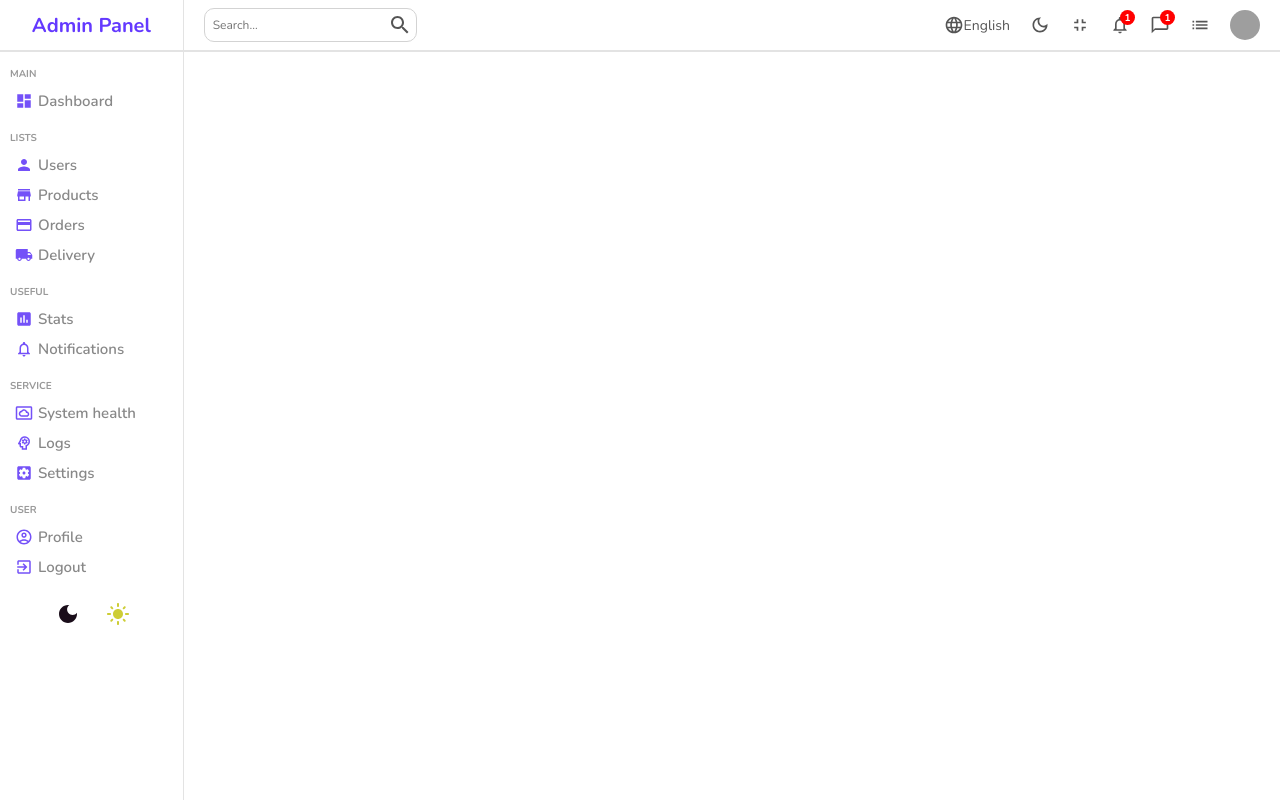
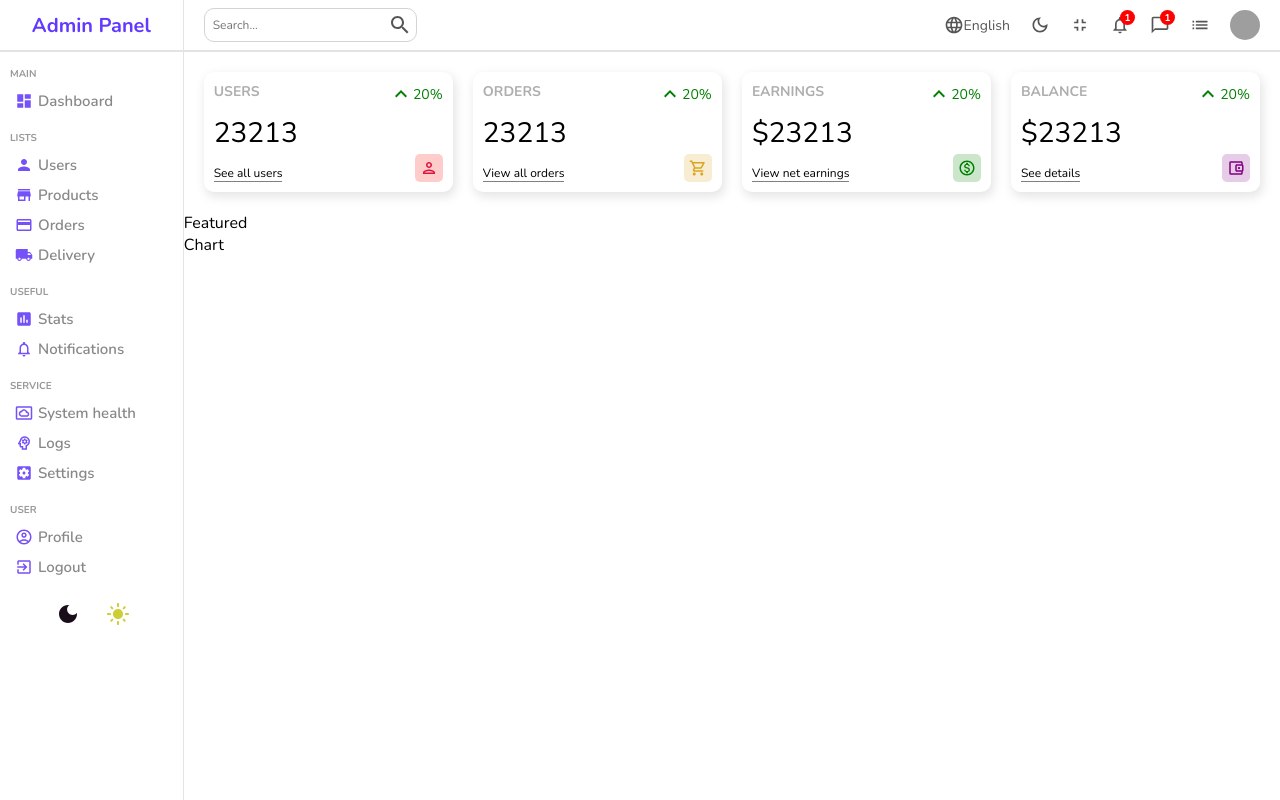
Before and after one commit to vamppdevv1/AdminPanel, a React (Vite) app: page / in a window 1280 px wide. Built offline with nearby package versions, Linux system fonts and the light colour scheme; grey boxes are pictures that could not be loaded.

Commit message:
reusable widgets

```diff
--- a/index.html
+++ b/index.html
@@ -4,7 +4,7 @@
     <meta charset="UTF-8" />
     <link rel="icon" type="image/svg+xml" href="/favicon.svg" />
     <meta name="viewport" content="width=device-width, initial-scale=1.0" />
-    <title>adminpanel</title>
+    <title>Admin Panel</title>
     <link rel="preconnect" href="https://fonts.googleapis.com" />
     <link rel="preconnect" href="https://fonts.gstatic.com" crossorigin />
     <link
--- /dev/null
+++ b/src/components/chart/Chart.jsx
@@ -0,0 +1,7 @@
+import "./chart.scss"
+
+export const Chart = () => {
+  return (
+    <div>Chart</div>
+  )
+}
--- /dev/null
+++ b/src/components/featured/Featured.jsx
@@ -0,0 +1,7 @@
+import "./featured.scss"
+
+export const Featured = () => {
+  return (
+    <div>Featured</div>
+  )
+}
--- /dev/null
+++ b/src/components/widget/Widget.jsx
@@ -0,0 +1,87 @@
+import "./widget.scss";
+import {
+  KeyboardArrowUp,
+  PersonOutlined,
+  AccountBalanceWalletOutlined,
+  ShoppingCartOutlined,
+  MonetizationOnOutlined,
+} from "@mui/icons-material";
+export const Widget = ({ type }) => {
+  let data;
+  switch (type) {
+    case "user":
+      data = {
+        title: "USERS",
+        isMoney: false,
+        link: "See all users",
+        icon: (
+          <PersonOutlined
+            className="icon"
+            style={{ color: "crimson", backgroundColor: "rgba(255,0,0,0.2)" }}
+          />
+        ),
+      };
+      break;
+    case "order":
+      data = {
+        title: "ORDERS",
+        isMoney: false,
+        link: "View all orders",
+        icon: (
+          <ShoppingCartOutlined
+            className="icon"
+            style={{
+              color: "goldenrod",
+              backgroundColor: "rgba(218,165,32,0.2)",
+            }}
+          />
+        ),
+      };
+      break;
+    case "earning":
+      data = {
+        title: "EARNINGS",
+        isMoney: true,
+        link: "View net earnings",
+        icon: (
+          <MonetizationOnOutlined
+            className="icon"
+            style={{ color: "green", backgroundColor: "rgba(0,128,0,0.2)" }}
+          />
+        ),
+      };
+      break;
+    case "balance":
+      data = {
+        title: "BALANCE",
+        isMoney: true,
+        link: "See details",
+        icon: (
+          <AccountBalanceWalletOutlined
+            className="icon"
+            style={{ color: "purple", backgroundColor: "rgba(128,0,128,0.2)" }}
+          />
+        ),
+      };
+      break;
+    default:
+      break;
+  }
+
+  return (
+    <div className="widget">
+      <div className="left">
+        <span className="title">{data.title}</span>
+        <span className="counter">{data.isMoney ? "$" : ""}23213</span>
+        <span className="link">{data.link}</span>
+      </div>
+      <div className="right">
+        <div className="percentage positive">
+          <KeyboardArrowUp />
+          20%
+        </div>
+        {data.icon}
+      </div>
+    </div>
+  );
+};
--- /dev/null
+++ b/src/components/widget/widget.scss
@@ -0,0 +1,47 @@
+.widget {
+  display: flex;
+  flex: 1;
+  justify-content: space-between;
+  padding: 10px;
+  box-shadow: 2px 4px 10px 1px rgba(201, 201, 201, 0.47);
+  border-radius: 10px;
+  height: 100px;
+  .left,
+  .right {
+    display: flex;
+    flex-direction: column;
+    justify-content: space-between;
+    .title {
+      font-weight: bold;
+      font-size: 14px;
+      color: rgb(174, 174, 174);
+    }
+    .counter {
+      font-size: 28px;
+      font-weight: 300;
+    }
+    .link {
+      font-size: 12px;
+      border-bottom: 1px solid gray;
+      cursor: pointer;
+      width: max-content;
+    }
+    .percentage {
+      display: flex;
+      align-items: center;
+      font-size: 14px;
+      &.positive {
+        color: green;
+      }
+      &.negative {
+        color: red;
+      }
+    }
+    .icon {
+      font-size: 18px;
+      padding: 5px;
+      border-radius: 5px;
+      align-self: flex-end;
+    }
+  }
+}
--- a/src/pages/home/Home.jsx
+++ b/src/pages/home/Home.jsx
@@ -1,13 +1,26 @@
-import "./home.scss"
-import { SideBar } from "../../components/sidebar/SideBar"
-import { NavBar } from "../../components/navbar/NavBar"
+import "./home.scss";
+import { SideBar } from "../../components/sidebar/SideBar";
+import { NavBar } from "../../components/navbar/NavBar";
+import { Widget } from "../../components/widget/Widget";
+import {Featured} from "../../components/featured/Featured"
+import {Chart} from "../../components/chart/Chart"
 export const Home = () => {
   return (
     <div className="home">
-      <SideBar/>
+      <SideBar />
       <div className="homeContainer">
-        <NavBar/>
+        <NavBar />
+        <div className="widgets">
+          <Widget type="user" />
+          <Widget type="order" />
+          <Widget type="earning" />
+          <Widget type="balance" />
+        </div>
+        <div className="charts">
+<Featured/>
+<Chart/>
+        </div>
       </div>
     </div>
-  )
-}
+  );
+};
--- a/src/pages/home/home.scss
+++ b/src/pages/home/home.scss
@@ -3,5 +3,10 @@
     flex-direction: row;
     .homeContainer{
         flex: 6;
+        .widgets{
+            display: flex;
+            padding: 20px;
+            gap: 20px;
+        }
     }
 }
```
Also changed, not shown: src/components/chart/chart.scss (added), src/components/featured/featured.scss (added).
